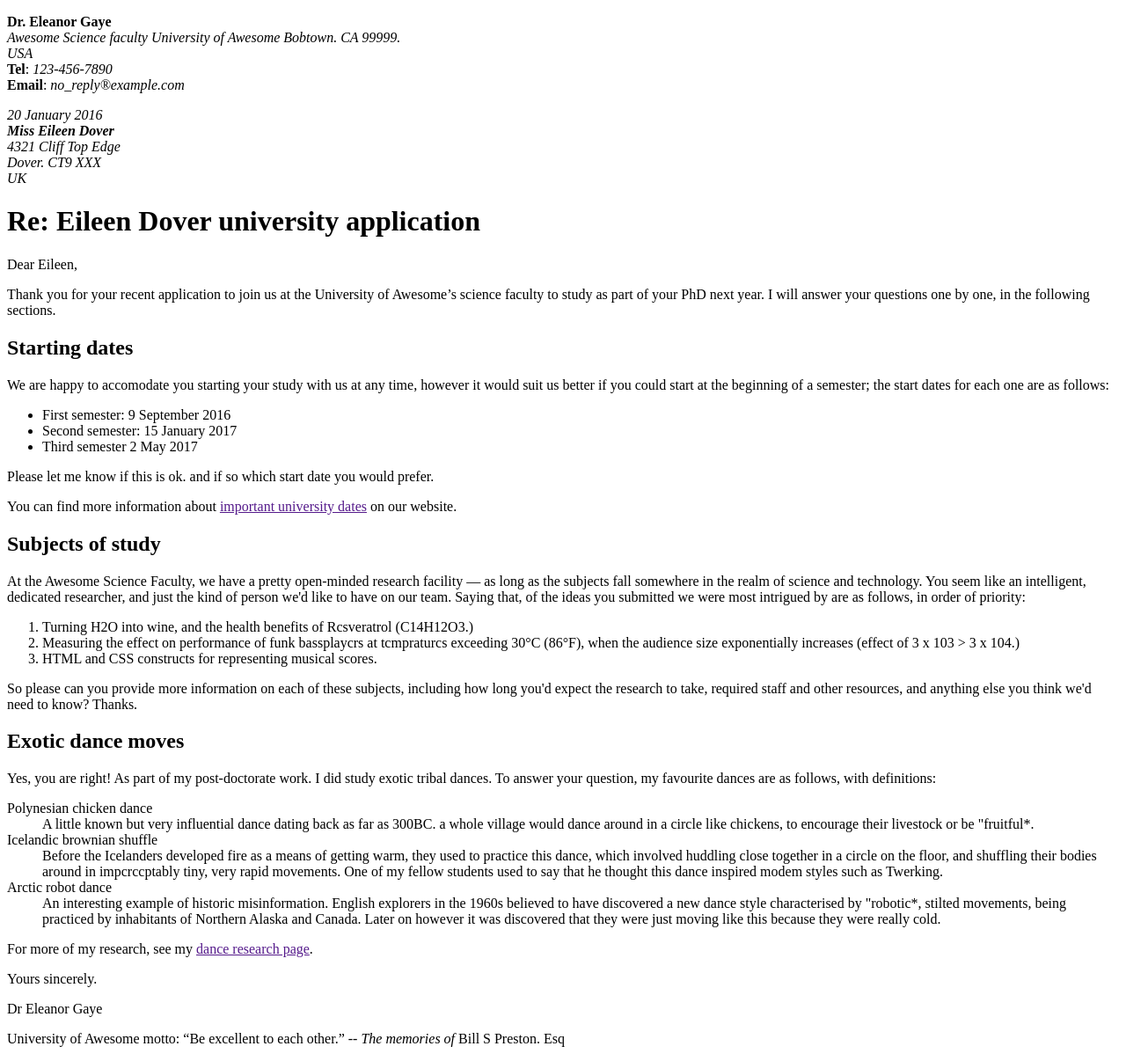
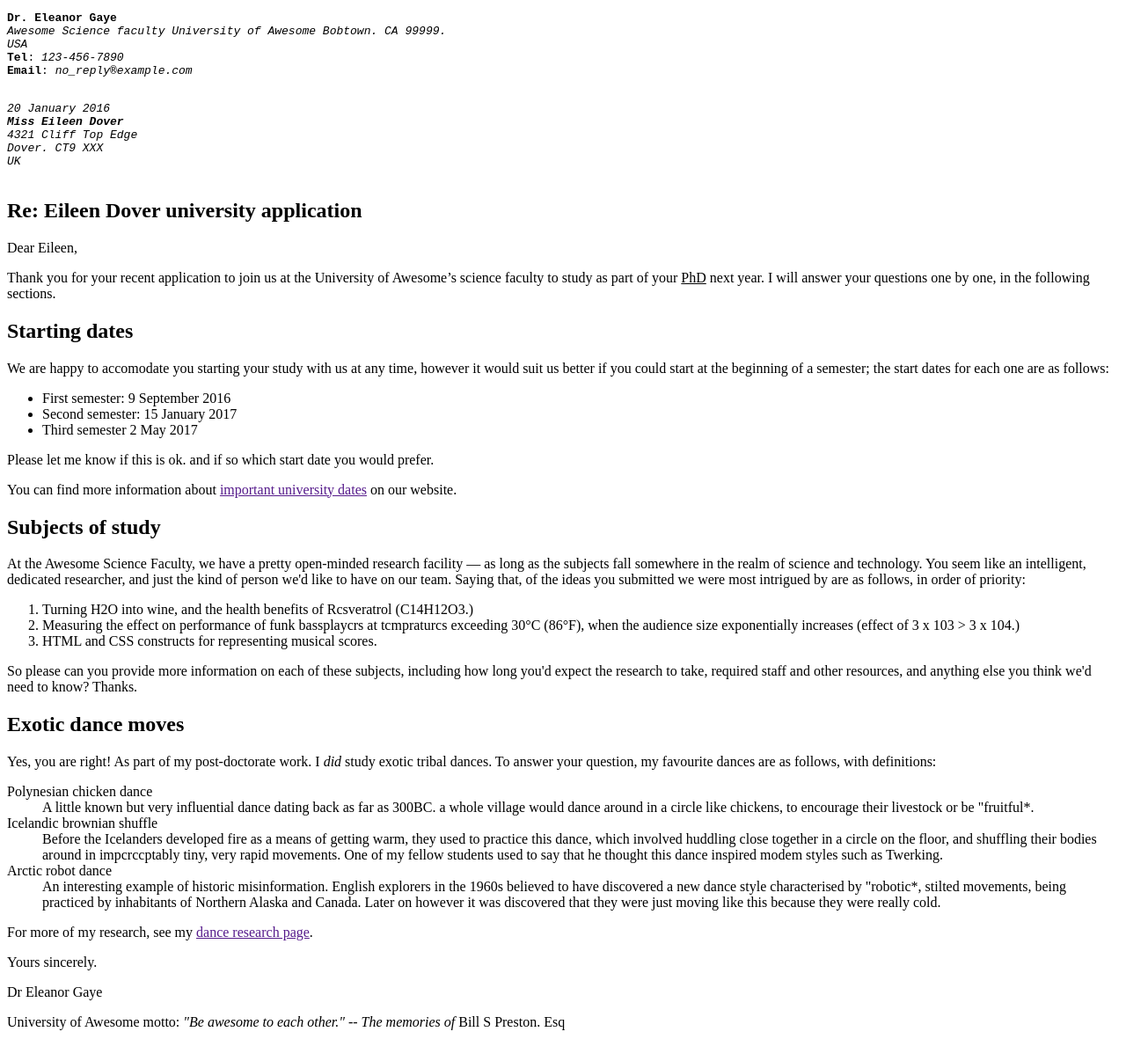
Before and after one commit to Markel-Fernandez-de-Labastida/PruebaCartaHTML, a plain HTML site: page index.html in a window 1280 px wide. Shown: the whole page at 88% size. After the commit the page ends 1179 px from the top, so only its background shows below. Drawn offline with Linux system fonts and the light colour scheme.

Commit message:
Mejoras realizadas

```diff
--- a/index.html
+++ b/index.html
@@ -5,30 +5,46 @@
 
     </head>
     <body>
-        <p>
+        <header>
+            <pre>
+<strong>Dr. Eleanor Gaye</strong>
+<em>Awesome Science faculty University of Awesome Bobtown. CA 99999.</em>
+<em>USA</em>
+<strong>Tel</strong>: <em>123-456-7890</em>
+<strong>Email</strong>: <em>no_reply®example.com</em>
+            </pre>
+            <!-- <p>
                 <strong>Dr. Eleanor Gaye</strong><br>
                 <em>Awesome Science faculty University of Awesome Bobtown. CA 99999.</em><br>
                 <em>USA</em><br>
                 <strong>Tel</strong>: <em>123-456-7890</em><br>
                 <strong>Email</strong>: <em>no_reply®example.com</em>
-        </p>
+            </p> -->
+
             <address>
-            20 January 2016<br>
-            <strong>Miss Eileen Dover</strong><br>
-            <em>4321 Cliff Top Edge</em><br>
-            <em>Dover. CT9 XXX</em><br>
+                <pre>
+20 January 2016
+<strong>Miss Eileen Dover</strong>
+<em>4321 Cliff Top Edge</em>
+<em>Dover. CT9 XXX</em>
 <em>UK</em>
+                </pre>
             </address>
+        </header>
 
+    <main>
+        <section>
             <h1>Re: Eileen Dover university application</h1>
 
             <p>
                 Dear Eileen,
             </p>
             <p>
-            Thank you for your recent application to join us at the University of Awesome’s science faculty to study as part of your PhD next year. I will answer your questions one by one, in the following sections.
+                Thank you for your recent application to join us at the University of Awesome’s science faculty to study as part of your <u>PhD</u>  next year. I will answer your questions one by one, in the following sections.
             </p>
 
+        </section>
+        <section>
             <h2>Starting dates</h2>
 
             <p>
@@ -49,6 +65,8 @@
                 You can find more information about <a href="">important university dates</a>  on our website.
             </p>
 
+            <section>
+
             <h2>Subjects of study</h2>
 
             <p>
@@ -65,10 +83,13 @@
                 So please can you provide more information on each of these subjects, including how long you'd expect the research to take, required staff and other resources, and anything else you think we'd need to know? Thanks.
             </P>
 
+        </section>
+        <section>
+
             <h2>Exotic dance moves</h2>
 
             <p>
-            Yes, you are right! As part of my post-doctorate work. I did study exotic tribal dances. To answer your question, my favourite dances are as follows, with definitions:
+                Yes, you are right! As part of my post-doctorate work. I <em>did</em> study exotic tribal dances. To answer your question, my favourite dances are as follows, with definitions:
             </p>
 
             <dl>
@@ -97,10 +118,12 @@
             <p>
                 Dr Eleanor Gaye
             </p>
+        </section>
+    </main>
 
-        <p>
-            University of Awesome motto: “Be excellent to each other.” -- <em>The memories of </em> Bill S Preston. Esq
-        </p>
+        <footer>
+            University of Awesome motto: <cite> "Be awesome to each other."</cite> -- <em>The memories of </em> Bill S Preston. Esq
+        </footer>
     </body>
 
 
```
Lines whose indentation alone changed are shown as unchanged.
